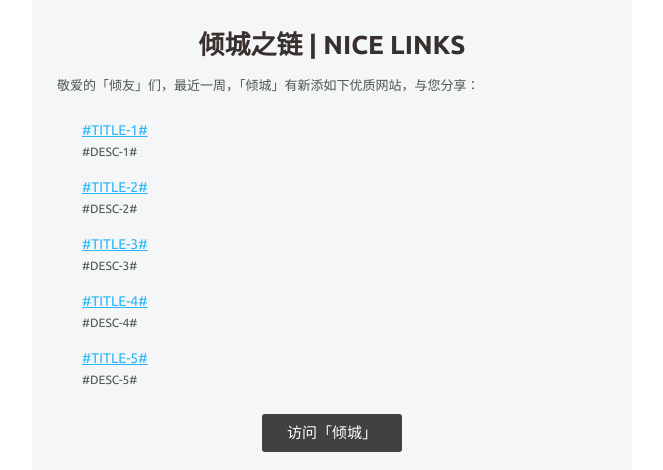
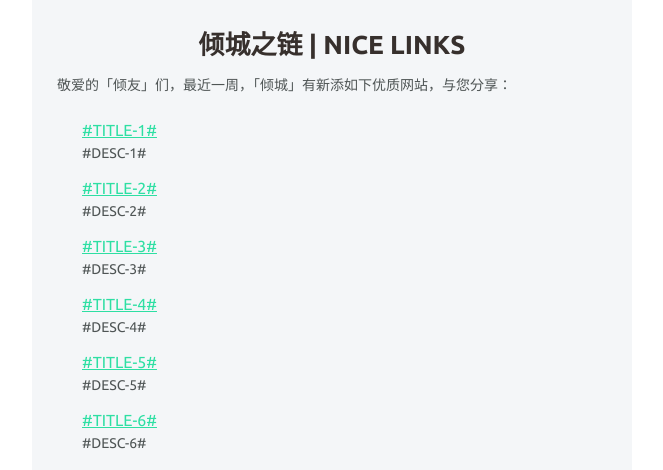
Before and after one commit to nicejade/responsive-email-template, a website: page dist/nicelinks.site/push.html in a window 1280 px wide. Shown: the part 495-965 px from the top of the page, without its empty margins (308-971 px from the left). Drawn offline with Linux system fonts and the light colour scheme.

Commit message:
feat: update push page

```diff
--- a/dist/nicelinks.site/push.html
+++ b/dist/nicelinks.site/push.html
@@ -64,9 +64,9 @@
       <table role="presentation" border="0" cellpadding="0" cellspacing="0">
         <tr>
           <td style="vertical-align:top;width:600px;">
-      <![endif]--><div class="mj-column-per-100 outlook-group-fix" style="vertical-align:top;display:inline-block;direction:ltr;font-size:13px;text-align:left;width:100%;"><table role="presentation" cellpadding="0" cellspacing="0" style="background:#F4F6F8;" width="100%" border="0"><tbody><tr><td style="word-wrap:break-word;font-size:0px;padding:10px 25px;padding-right:0px;padding-left:0px;" align="left"><div style="cursor:auto;color:#000000;font-family:Ubuntu, Helvetica, Arial, sans-serif;font-size:13px;line-height:22px;text-align:left;"><a style="color:#29b6f6;" href="https://nicelinks.site?utm_source=email-recommend">
+      <![endif]--><div class="mj-column-per-100 outlook-group-fix" style="vertical-align:top;display:inline-block;direction:ltr;font-size:13px;text-align:left;width:100%;"><table role="presentation" cellpadding="0" cellspacing="0" style="background:#F4F6F8;" width="100%" border="0"><tbody><tr><td style="word-wrap:break-word;font-size:0px;padding:10px 25px;padding-right:0px;padding-left:0px;" align="left"><div style="cursor:auto;color:#000000;font-family:Ubuntu, Helvetica, Arial, sans-serif;font-size:13px;line-height:22px;text-align:left;"><a style="color:#2edfa3;" href="https://nicelinks.site?utm_source=email-recommend">
               <p style="width:100%;">
-                <img src="https://image.nicelinks.site/%E5%80%BE%E5%9F%8E%E4%B9%8B%E9%93%BE-Banner.png" alt="倾城之链 | NICE LINKS" style="width:100%">
+                <img src="https://s1.ax1x.com/2020/06/13/tvs7NQ.png" alt="倾城之链 | NICE LINKS" style="width:100%">
               </p>
             </a></div></td></tr></tbody></table></div><!--[if mso | IE]>
       </td></tr></table>
@@ -82,31 +82,36 @@
         <tr>
           <td style="vertical-align:top;width:600px;">
       <![endif]--><div class="mj-column-per-100 outlook-group-fix" style="vertical-align:top;display:inline-block;direction:ltr;font-size:13px;text-align:left;width:100%;"><table role="presentation" cellpadding="0" cellspacing="0" width="100%" border="0"><tbody><tr><td style="word-wrap:break-word;font-size:0px;padding:10px 25px;" align="center"><div style="cursor:auto;color:#37302d;font-family:Ubuntu, Helvetica, Arial, sans-serif;font-size:13px;line-height:22px;text-align:center;"><h1>倾城之链 | NICE LINKS</h1>
-            <p style="width:100%;text-align:left;color:#4f5555">敬爱的「倾友」们，最近一周，「倾城」有新添如下优质网站，与您分享：</p></div></td></tr><tr><td style="word-wrap:break-word;font-size:0px;padding:10px 25px;padding-top:0px;padding-bottom:0px;padding-right:50px;padding-left:50px;" align="left"><div style="cursor:auto;color:#000000;font-family:Ubuntu, Helvetica, Arial, sans-serif;font-size:13px;line-height:22px;text-align:left;"><a style="color:#29b6f6;font-size: 14px;" href="#HREF-1#">
+            <p style="width:100%;text-align:left;font-size: 14px;color:#4f5555">敬爱的「倾友」们，最近一周，「倾城」有新添如下优质网站，与您分享：</p></div></td></tr><tr><td style="word-wrap:break-word;font-size:0px;padding:10px 25px;padding-top:0px;padding-bottom:0px;padding-right:50px;padding-left:50px;" align="left"><div style="cursor:auto;color:#000000;font-family:Ubuntu, Helvetica, Arial, sans-serif;font-size:13px;line-height:22px;text-align:left;"><a style="color:#2edfa3;font-size: 16px;" href="#HREF-1#">
               #TITLE-1#
             </a>
-            <p style="width:100%;margin-top:0;font-size: 12px;color: #4f5555;">
+            <p style="width:100%;margin-top:0;font-size: 14px;color: #4f5555;">
               #DESC-1#
-            </p></div></td></tr><tr><td style="word-wrap:break-word;font-size:0px;padding:10px 25px;padding-top:0px;padding-bottom:0px;padding-right:50px;padding-left:50px;" align="left"><div style="cursor:auto;color:#000000;font-family:Ubuntu, Helvetica, Arial, sans-serif;font-size:13px;line-height:22px;text-align:left;"><a style="color:#29b6f6;font-size: 14px;" href="#HREF-2#">
+            </p></div></td></tr><tr><td style="word-wrap:break-word;font-size:0px;padding:10px 25px;padding-top:0px;padding-bottom:0px;padding-right:50px;padding-left:50px;" align="left"><div style="cursor:auto;color:#000000;font-family:Ubuntu, Helvetica, Arial, sans-serif;font-size:13px;line-height:22px;text-align:left;"><a style="color:#2edfa3;font-size: 16px;" href="#HREF-2#">
               #TITLE-2#
             </a>
-            <p style="width:100%;margin-top:0;font-size: 12px;color: #4f5555;">
+            <p style="width:100%;margin-top:0;font-size: 14px;color: #4f5555;">
               #DESC-2#
-            </p></div></td></tr><tr><td style="word-wrap:break-word;font-size:0px;padding:10px 25px;padding-top:0px;padding-bottom:0px;padding-right:50px;padding-left:50px;" align="left"><div style="cursor:auto;color:#000000;font-family:Ubuntu, Helvetica, Arial, sans-serif;font-size:13px;line-height:22px;text-align:left;"><a style="color:#29b6f6;font-size: 14px;" href="#HREF-3#">
+            </p></div></td></tr><tr><td style="word-wrap:break-word;font-size:0px;padding:10px 25px;padding-top:0px;padding-bottom:0px;padding-right:50px;padding-left:50px;" align="left"><div style="cursor:auto;color:#000000;font-family:Ubuntu, Helvetica, Arial, sans-serif;font-size:13px;line-height:22px;text-align:left;"><a style="color:#2edfa3;font-size: 16px;" href="#HREF-3#">
               #TITLE-3#
             </a>
-            <p style="width:100%;margin-top:0;font-size: 12px;color: #4f5555;">
+            <p style="width:100%;margin-top:0;font-size: 14px;color: #4f5555;">
               #DESC-3#
-            </p></div></td></tr><tr><td style="word-wrap:break-word;font-size:0px;padding:10px 25px;padding-top:0px;padding-bottom:0px;padding-right:50px;padding-left:50px;" align="left"><div style="cursor:auto;color:#000000;font-family:Ubuntu, Helvetica, Arial, sans-serif;font-size:13px;line-height:22px;text-align:left;"><a style="color:#29b6f6;font-size: 14px;" href="#HREF-4#">
+            </p></div></td></tr><tr><td style="word-wrap:break-word;font-size:0px;padding:10px 25px;padding-top:0px;padding-bottom:0px;padding-right:50px;padding-left:50px;" align="left"><div style="cursor:auto;color:#000000;font-family:Ubuntu, Helvetica, Arial, sans-serif;font-size:13px;line-height:22px;text-align:left;"><a style="color:#2edfa3;font-size: 16px;" href="#HREF-4#">
               #TITLE-4#
             </a>
-            <p style="width:100%;margin-top:0;font-size: 12px;color: #4f5555;">
+            <p style="width:100%;margin-top:0;font-size: 14px;color: #4f5555;">
               #DESC-4#
-            </p></div></td></tr><tr><td style="word-wrap:break-word;font-size:0px;padding:10px 25px;padding-top:0px;padding-bottom:0px;padding-right:50px;padding-left:50px;" align="left"><div style="cursor:auto;color:#000000;font-family:Ubuntu, Helvetica, Arial, sans-serif;font-size:13px;line-height:22px;text-align:left;"><a style="color:#29b6f6;font-size: 14px;" href="#HREF-5#">
+            </p></div></td></tr><tr><td style="word-wrap:break-word;font-size:0px;padding:10px 25px;padding-top:0px;padding-bottom:0px;padding-right:50px;padding-left:50px;" align="left"><div style="cursor:auto;color:#000000;font-family:Ubuntu, Helvetica, Arial, sans-serif;font-size:13px;line-height:22px;text-align:left;"><a style="color:#2edfa3;font-size: 16px;" href="#HREF-5#">
               #TITLE-5#
             </a>
-            <p style="width:100%;margin-top:0;font-size: 12px;color: #4f5555;">
+            <p style="width:100%;margin-top:0;font-size: 14px;color: #4f5555;">
               #DESC-5#
+            </p></div></td></tr><tr><td style="word-wrap:break-word;font-size:0px;padding:10px 25px;padding-top:0px;padding-bottom:0px;padding-right:50px;padding-left:50px;" align="left"><div style="cursor:auto;color:#000000;font-family:Ubuntu, Helvetica, Arial, sans-serif;font-size:13px;line-height:22px;text-align:left;"><a style="color:#2edfa3;font-size: 16px;" href="#HREF-6#">
+              #TITLE-6#
+            </a>
+            <p style="width:100%;margin-top:0;font-size: 14px;color: #4f5555;">
+              #DESC-6#
             </p></div></td></tr><tr><td style="word-wrap:break-word;font-size:0px;padding:15px 30px;padding-top:10px;padding-bottom:10px;padding-right:25px;padding-left:25px;" align="center"><table role="presentation" cellpadding="0" cellspacing="0" style="border-collapse:separate;" align="center" border="0"><tbody><tr><td style="border:none;border-radius:3px;color:#FFFFFF;cursor:auto;padding:10px 25px;" align="center" valign="middle" bgcolor="#414141"><a href="https://nicelinks.site/explore/all?sort=latest&utm_source=email-recommend" style="text-decoration:none;background:#414141;color:#FFFFFF;font-family:Ubuntu, Helvetica, Arial, sans-serif, Helvetica, Arial, sans-serif;font-size:15px;font-weight:normal;line-height:120%;text-transform:none;margin:0px;" target="_blank">访问「倾城」</a></td></tr></tbody></table></td></tr><tr><td style="word-wrap:break-word;font-size:0px;padding:10px 25px;padding-bottom:0px;" align="left"><div style="cursor:auto;color:#000000;font-family:Ubuntu, Helvetica, Arial, sans-serif;font-size:16px;line-height:22px;text-align:left;"><p style="border-bottom: 1px dashed #dcdcdc;margin-bottom:0px"></p></div></td></tr></tbody></table></div><!--[if mso | IE]>
       </td></tr></table>
       <![endif]--></td></tr></tbody></table></div><!--[if mso | IE]>
@@ -134,7 +139,7 @@
       <table role="presentation" border="0" cellpadding="0" cellspacing="0">
         <tr>
           <td style="vertical-align:top;width:600px;">
-      <![endif]--><div class="mj-column-per-100 outlook-group-fix" style="vertical-align:top;display:inline-block;direction:ltr;font-size:13px;text-align:left;width:100%;"><table role="presentation" cellpadding="0" cellspacing="0" width="100%" border="0"><tbody><tr><td style="word-wrap:break-word;font-size:0px;padding:10px 25px;" align="center"><div style="cursor:auto;color:#9B9B9B;font-family:Ubuntu, Helvetica, Arial, sans-serif;font-size:14px;line-height:22px;text-align:center;"><a style="text-shadow:1px 1px #fff;color: #999; text-decoration:none;" href="https://nicelinks.site">
+      <![endif]--><div class="mj-column-per-100 outlook-group-fix" style="vertical-align:top;display:inline-block;direction:ltr;font-size:13px;text-align:left;width:100%;"><table role="presentation" cellpadding="0" cellspacing="0" width="100%" border="0"><tbody><tr><td style="word-wrap:break-word;font-size:0px;padding:10px 25px;" align="center"><div style="cursor:auto;color:#9B9B9B;font-family:Ubuntu, Helvetica, Arial, sans-serif;font-size:14px;line-height:22px;text-align:center;"><a style="text-shadow:1px 1px #fff;color:#2edfa3;text-decoration:none;" href="https://nicelinks.site">
               倾城之链
             </a>
             <span style="text-shadow:1px 1px #fff;color: #999; text-decoration:none;">
@@ -145,7 +150,7 @@
               Copyright © 2017-2018 nicelinks.com
             </span>
             <br>
-            <a style="text-shadow:1px 1px #fff;color: #999; text-decoration:none;" href="https://jeffjade.com/About/">
+            <a style="text-shadow:1px 1px #fff;color:#2edfa3;text-decoration:none;" href="https://jeffjade.com/About/">
               Made by 晚晴幽草轩轩主
             </a></div></td></tr></tbody></table></div><!--[if mso | IE]>
       </td></tr></table>
```
Also changed, not shown: dist/nicelinks.site/active.html (+1 -1 lines), 2 other files.
